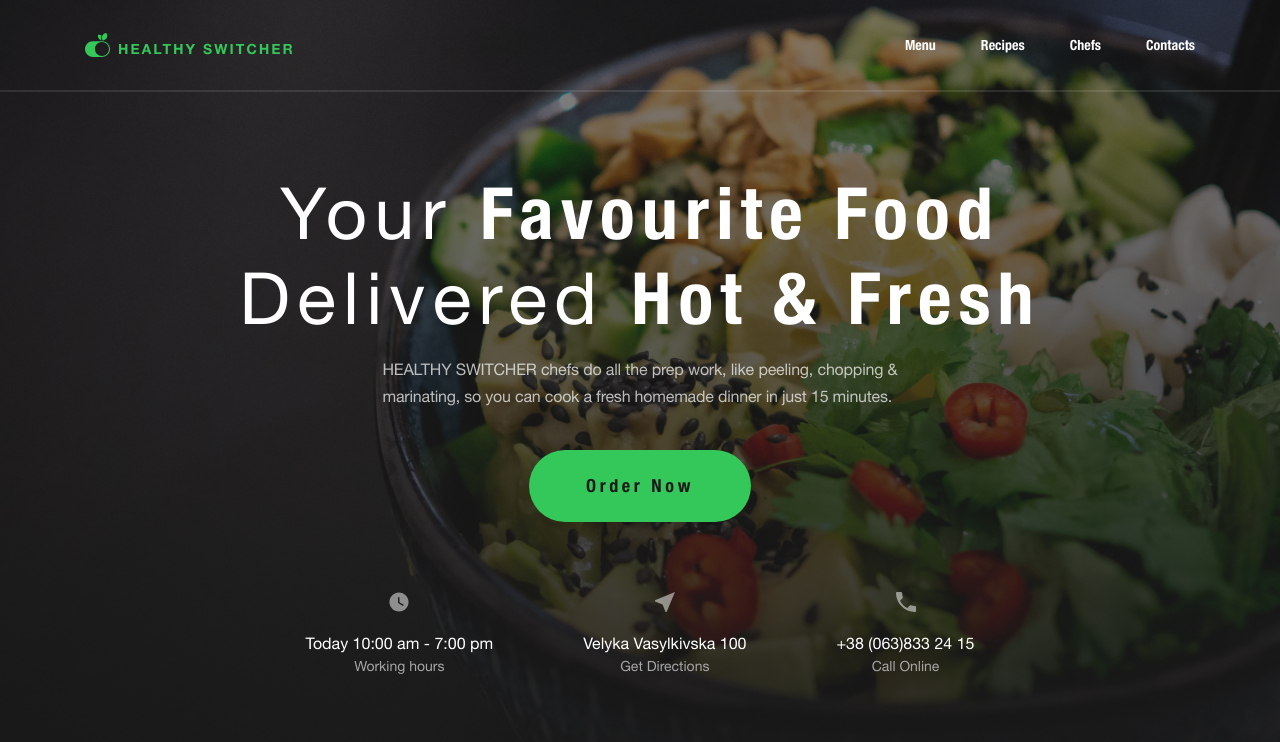
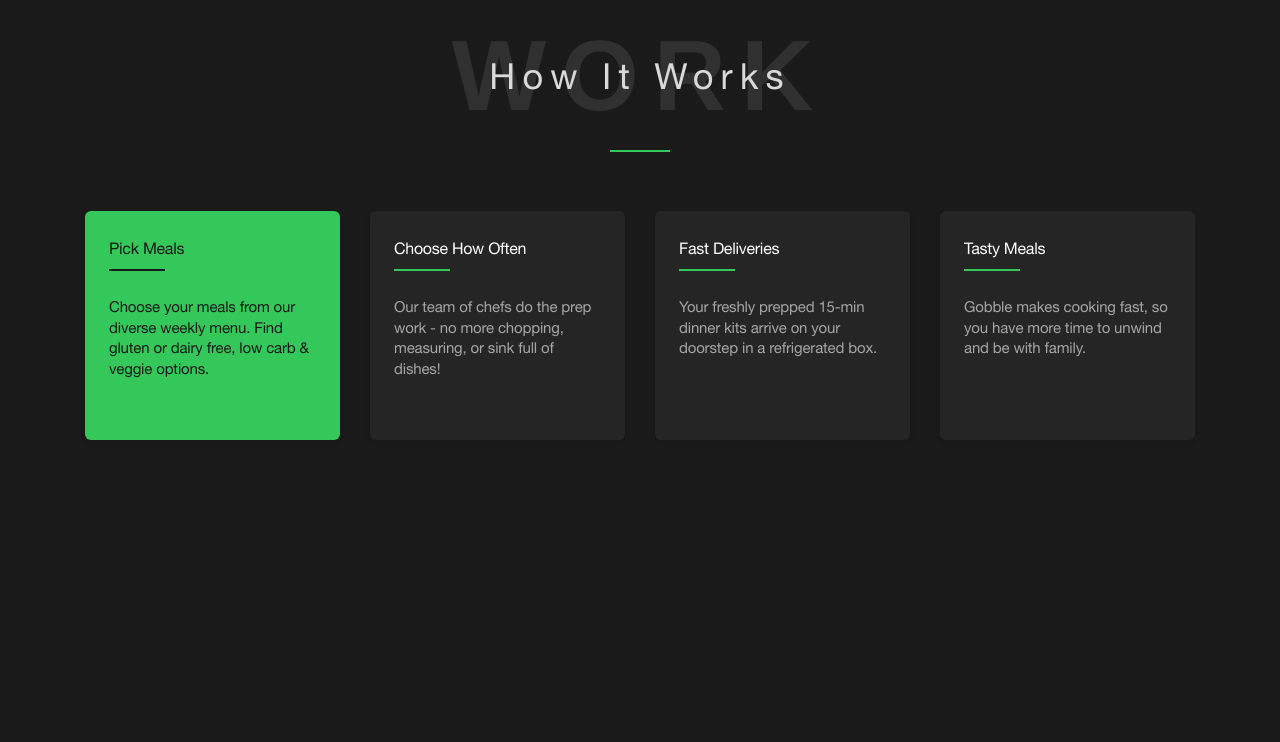
Before and after one commit to DariaYurko/healthyMode, a plain HTML site: page index.html in a window 1280 px wide. Drawn offline with Linux system fonts and the light colour scheme.

Commit message:
4 column structure in section work and centered title

```diff
--- a/css/style.scss
+++ b/css/style.scss
@@ -136,6 +136,8 @@ body {
    left: 0;
    width: 100%;
 
+   display: none;
+
    @media (max-width: 399px) {
       padding: 20px 0;
 
@@ -200,17 +202,13 @@ body {
    background: url(../images/main/presentation/bg.jpg) no-repeat;
    background-size: cover;
    background-position: center;
+   display: none;
 
    @media (max-width: 767.98px) {
       padding: 250px 0 161px 0;
    }
    @media (max-width: 399.98px) {
       padding: 240px 0 161px 0;
-   }
-
-   // .presentation__container
-
-   &__container {
    }
 
    // .presentation__body
@@ -345,3 +343,135 @@ body {
       color: #A6A6A6;
    }
 }
+
+
+
+//================= WORK ====================================
+
+
+
+.work {
+
+   //.work__container
+   &__container {
+   }
+
+   // .work__items
+
+   &__items {
+      display: flex;
+      flex-wrap: wrap;
+      margin: 0 -15px;
+   }
+
+   // .work__item
+
+   &__item {
+      flex: 0 0 25%;
+      padding: 0 15px;
+   }
+}
+
+.double-title {
+   position: relative;
+
+   display: flex;
+   flex-direction: column;
+   align-items: center;
+   justify-content: center;
+   margin-bottom: 59px;
+
+   &::after {
+      content: "";
+      display: inline-block;
+      width: 60px;
+      height: 2px;
+      background-color: #34C759;
+
+      @media (max-width: 767.98px) {
+         // display: none;
+      }
+   }
+
+
+   &__title {
+      font-weight: 900;
+      font-size: 100px;
+      line-height: 150%;
+      letter-spacing: 0.15em;
+      color: #303030;
+      text-transform: uppercase;
+      text-align: center;
+   }
+
+   &__subtitle {
+      font-size: 36px;
+      letter-spacing: 0.2em;
+      text-transform: capitalize;
+      color: #D9D9D9;
+
+      position: absolute;
+   }
+}
+
+
+
+.item-work {
+   height: 100%;
+   padding: 24px 24px 60px;
+   background: #252525;
+   box-shadow: 0px 2px 5px rgba(0, 0, 0, 0.1);
+   border-radius: 6px;
+   *:not(:last-child) {
+      margin-bottom: 36px;
+   }
+
+   // .item-work_green
+   &_green {
+      background: #34C759;
+      color: #191919;
+
+   }
+
+   // .item-work__title
+
+   &__title {
+      min-width: 140px;
+      font-weight: 400;
+      font-size: 1.18;
+      line-height: 26px;
+      letter-spacing: -0.275px;
+      text-transform: capitalize;
+      color: #FFFFFF;
+      position: relative;
+
+      &::after {
+         content: "";
+         display: inline-block;
+         width: 56px;
+         height: 2px;
+         background-color: #34C759;
+
+         position: absolute;
+         bottom: -10px;
+         left: 0;
+      }
+   }
+
+   &__title_green {
+      color: #191919;
+
+      &::after {
+         background-color: #191919;
+      }
+   }
+
+   // .item-work__text
+
+   &__text {
+      font-weight: 400;
+      font-size: 15px;
+      line-height: 1.38;
+      letter-spacing: -0.1625px;
+   }
+}
--- a/index.html
+++ b/index.html
@@ -51,6 +51,45 @@
                </div>
             </div>
          </section>
+
+         <section class="work">
+            <div class="work__container">
+
+               <div class="double-title">
+                  <h2 class="double-title__title">work</h2>
+                  <h3 class="double-title__subtitle">how it works</h3>
+               </div>
+
+               <div class="work__items">
+                  <div class="work__item">
+                     <div class="item-work item-work_green">
+                        <h4 class="item-work__title item-work__title_green">Pick meals</h4>
+                        <p class="item-work__text">Choose your meals from our diverse weekly menu. Find gluten or dairy free, low carb & veggie options.</p>
+                     </div>
+                  </div>
+                  <div class="work__item">
+                     <div class="item-work">
+                        <h4 class="item-work__title">Choose how often</h4>
+                        <p class="item-work__text">Our team of chefs do the prep work - no more chopping, measuring, or sink full of dishes!</p>
+                     </div>
+                  </div>
+                  <div class="work__item">
+                     <div class="item-work">
+                        <h4 class="item-work__title">Fast deliveries</h4>
+                        <p class="item-work__text">Your freshly prepped 15-min dinner kits arrive on your doorstep in a refrigerated box.</p>
+                     </div>
+                  </div>
+                  <div class="work__item">
+                     <div class="item-work">
+                        <h4 class="item-work__title">Tasty meals</h4>
+                        <p class="item-work__text">Gobble makes cooking fast, so you have more time to unwind and be with family.</p>
+                     </div>
+                  </div>
+               </div>
+
+            </div>
+         </section>
+
       </main>
    </div>
 </body>
```
Also changed, not shown: css/style.css, 1 other file.
